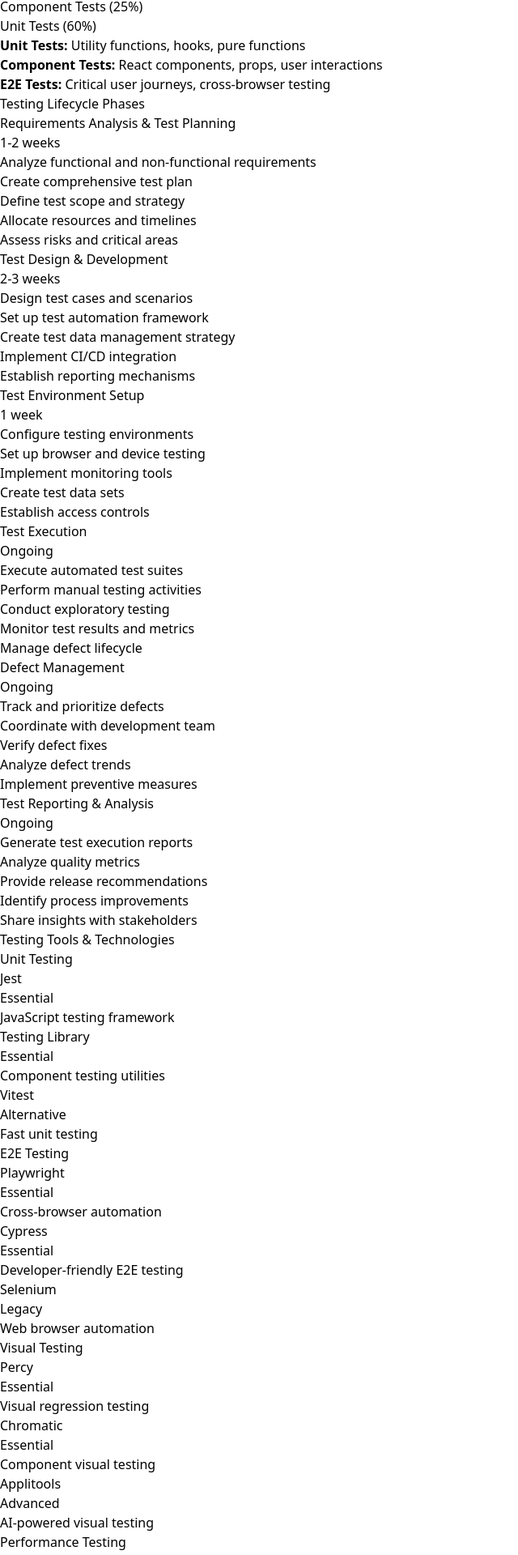
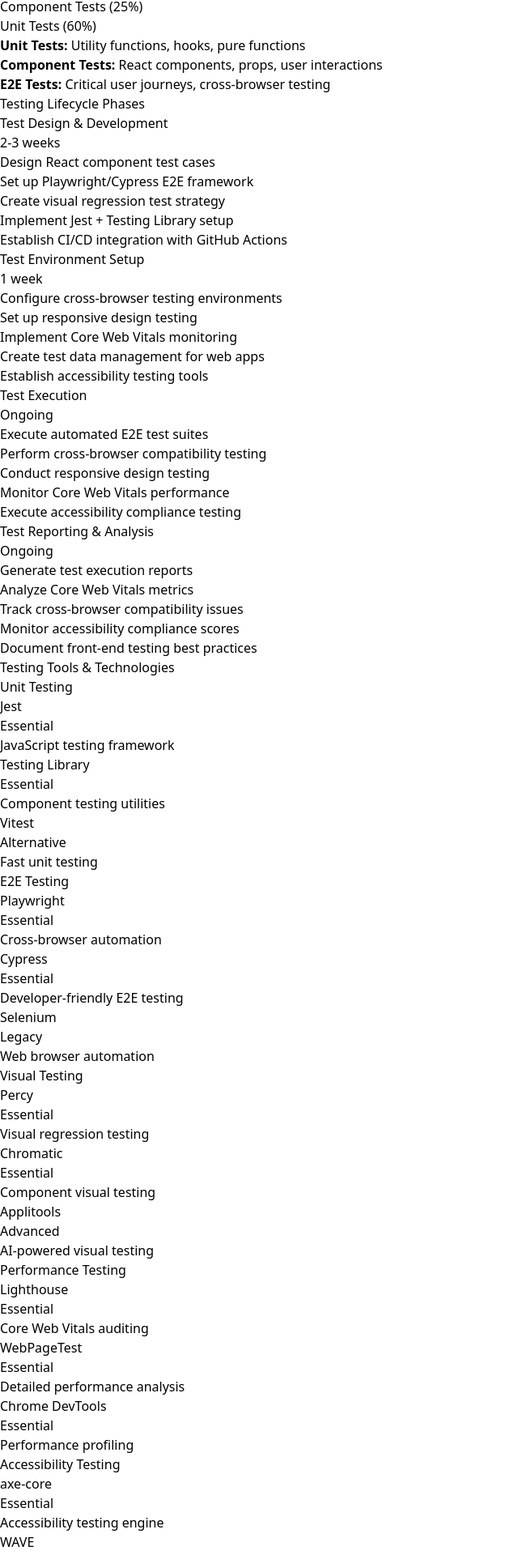
Before and after one commit to ZLamb101/WebTestingProject, a React (Vite) app: page /WebTestingProject/testing-strategy in a window 1280 px wide. Shown: the part 436-2356 px from the top of the page at 81% size, without its empty margins (0-640 px from the left). Built offline with nearby package versions, Linux system fonts and the light colour scheme.

Commit message:
Update TestingStrategyPage for front-end focus

```diff
--- a/src/pages/TestingStrategyPage.tsx
+++ b/src/pages/TestingStrategyPage.tsx
@@ -60,9 +60,9 @@ const TestingStrategyPage = () => {
     {
       category: 'Performance Testing',
       tools: [
-        { name: 'Lighthouse', purpose: 'Performance auditing', type: 'Essential' },
-        { name: 'K6', purpose: 'Modern load testing', type: 'Essential' },
-        { name: 'JMeter', purpose: 'Load testing', type: 'Advanced' }
+        { name: 'Lighthouse', purpose: 'Core Web Vitals auditing', type: 'Essential' },
+        { name: 'WebPageTest', purpose: 'Detailed performance analysis', type: 'Essential' },
+        { name: 'Chrome DevTools', purpose: 'Performance profiling', type: 'Essential' }
       ]
     },
     {
@@ -72,63 +72,49 @@ const TestingStrategyPage = () => {
         { name: 'WAVE', purpose: 'Web accessibility evaluation', type: 'Essential' },
         { name: 'Lighthouse', purpose: 'Accessibility auditing', type: 'Essential' }
       ]
+    },
+    {
+      category: 'Responsive Testing',
+      tools: [
+        { name: 'Browser DevTools', purpose: 'Viewport testing', type: 'Essential' },
+        { name: 'Responsive Design Mode', purpose: 'Multi-device simulation', type: 'Essential' },
+        { name: 'BrowserStack', purpose: 'Real device testing', type: 'Advanced' }
+      ]
     }
   ]
 
   const testingPhases = [
     {
-      phase: 'Requirements Analysis & Test Planning',
-      duration: '1-2 weeks',
-      activities: [
-        'Analyze functional and non-functional requirements',
-        'Create comprehensive test plan',
-        'Define test scope and strategy',
-        'Allocate resources and timelines',
-        'Assess risks and critical areas'
-      ]
-    },
-    {
       phase: 'Test Design & Development',
       duration: '2-3 weeks',
       activities: [
-        'Design test cases and scenarios',
-        'Set up test automation framework',
-        'Create test data management strategy',
-        'Implement CI/CD integration',
-        'Establish reporting mechanisms'
+        'Design React component test cases',
+        'Set up Playwright/Cypress E2E framework',
+        'Create visual regression test strategy',
+        'Implement Jest + Testing Library setup',
+        'Establish CI/CD integration with GitHub Actions'
       ]
     },
     {
       phase: 'Test Environment Setup',
       duration: '1 week',
       activities: [
-        'Configure testing environments',
-        'Set up browser and device testing',
-        'Implement monitoring tools',
-        'Create test data sets',
-        'Establish access controls'
+        'Configure cross-browser testing environments',
+        'Set up responsive design testing',
+        'Implement Core Web Vitals monitoring',
+        'Create test data management for web apps',
+        'Establish accessibility testing tools'
       ]
     },
     {
       phase: 'Test Execution',
       duration: 'Ongoing',
       activities: [
-        'Execute automated test suites',
-        'Perform manual testing activities',
-        'Conduct exploratory testing',
-        'Monitor test results and metrics',
-        'Manage defect lifecycle'
-      ]
-    },
-    {
-      phase: 'Defect Management',
-      duration: 'Ongoing',
-      activities: [
-        'Track and prioritize defects',
-        'Coordinate with development team',
-        'Verify defect fixes',
-        'Analyze defect trends',
-        'Implement preventive measures'
+        'Execute automated E2E test suites',
+        'Perform cross-browser compatibility testing',
+        'Conduct responsive design testing',
+        'Monitor Core Web Vitals performance',
+        'Execute accessibility compliance testing'
       ]
     },
     {
@@ -136,10 +122,10 @@ const TestingStrategyPage = () => {
       duration: 'Ongoing',
       activities: [
         'Generate test execution reports',
-        'Analyze quality metrics',
-        'Provide release recommendations',
-        'Identify process improvements',
-        'Share insights with stakeholders'
+        'Analyze Core Web Vitals metrics',
+        'Track cross-browser compatibility issues',
+        'Monitor accessibility compliance scores',
+        'Document front-end testing best practices'
       ]
     }
   ]
@@ -300,19 +286,19 @@ const TestingStrategyPage = () => {
           <div className="space-y-3">
             <div className="flex items-start">
               <span className="text-blue-600 mr-3 mt-1">✓</span>
-              <span className="text-gray-700">Focus on risk-based testing approach</span>
+              <span className="text-gray-700">Test React components in isolation</span>
             </div>
             <div className="flex items-start">
               <span className="text-blue-600 mr-3 mt-1">✓</span>
-              <span className="text-gray-700">Involve entire team in quality assurance</span>
+              <span className="text-gray-700">Prioritize Core Web Vitals performance</span>
             </div>
             <div className="flex items-start">
               <span className="text-blue-600 mr-3 mt-1">✓</span>
-              <span className="text-gray-700">Continuously improve testing process</span>
+              <span className="text-gray-700">Test across multiple browsers and devices</span>
             </div>
             <div className="flex items-start">
               <span className="text-blue-600 mr-3 mt-1">✓</span>
-              <span className="text-gray-700">Measure and track testing effectiveness</span>
+              <span className="text-gray-700">Implement visual regression testing</span>
             </div>
           </div>
         </div>
```
